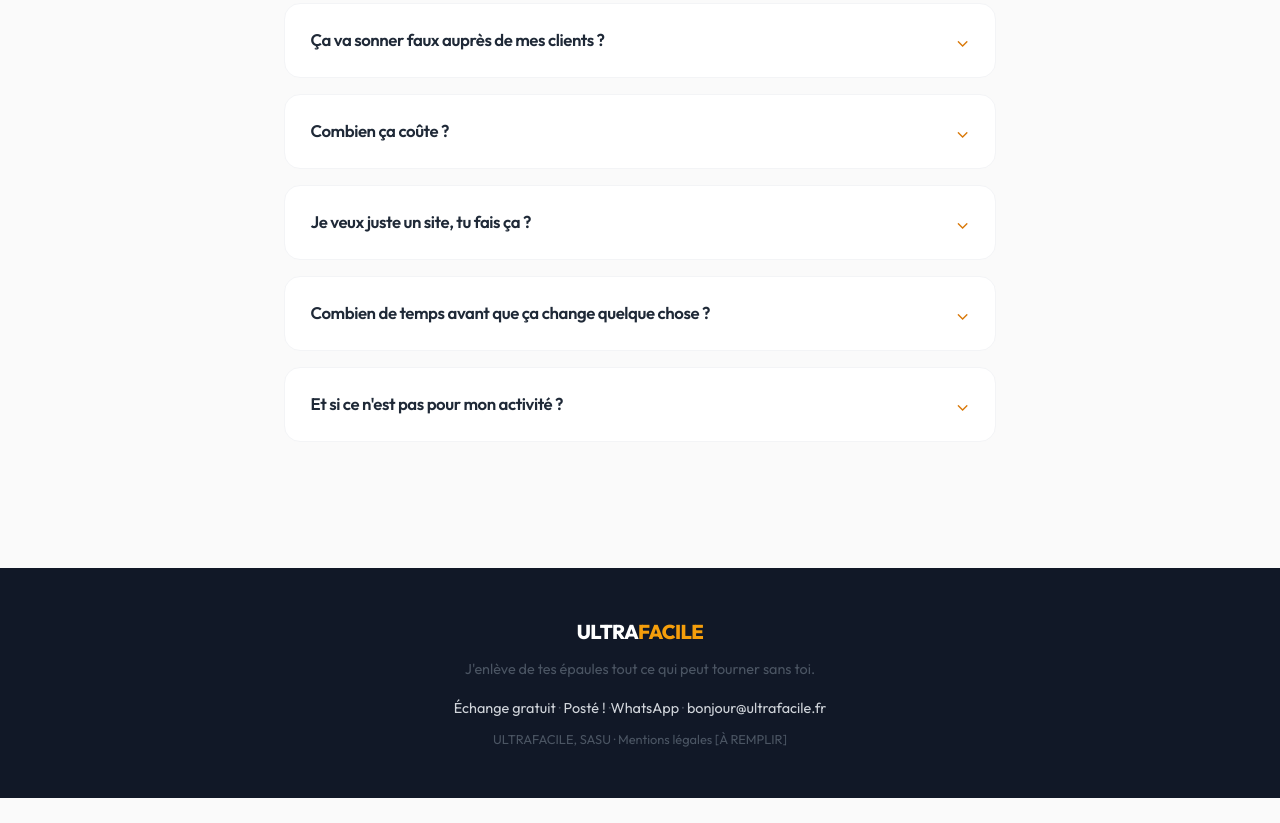
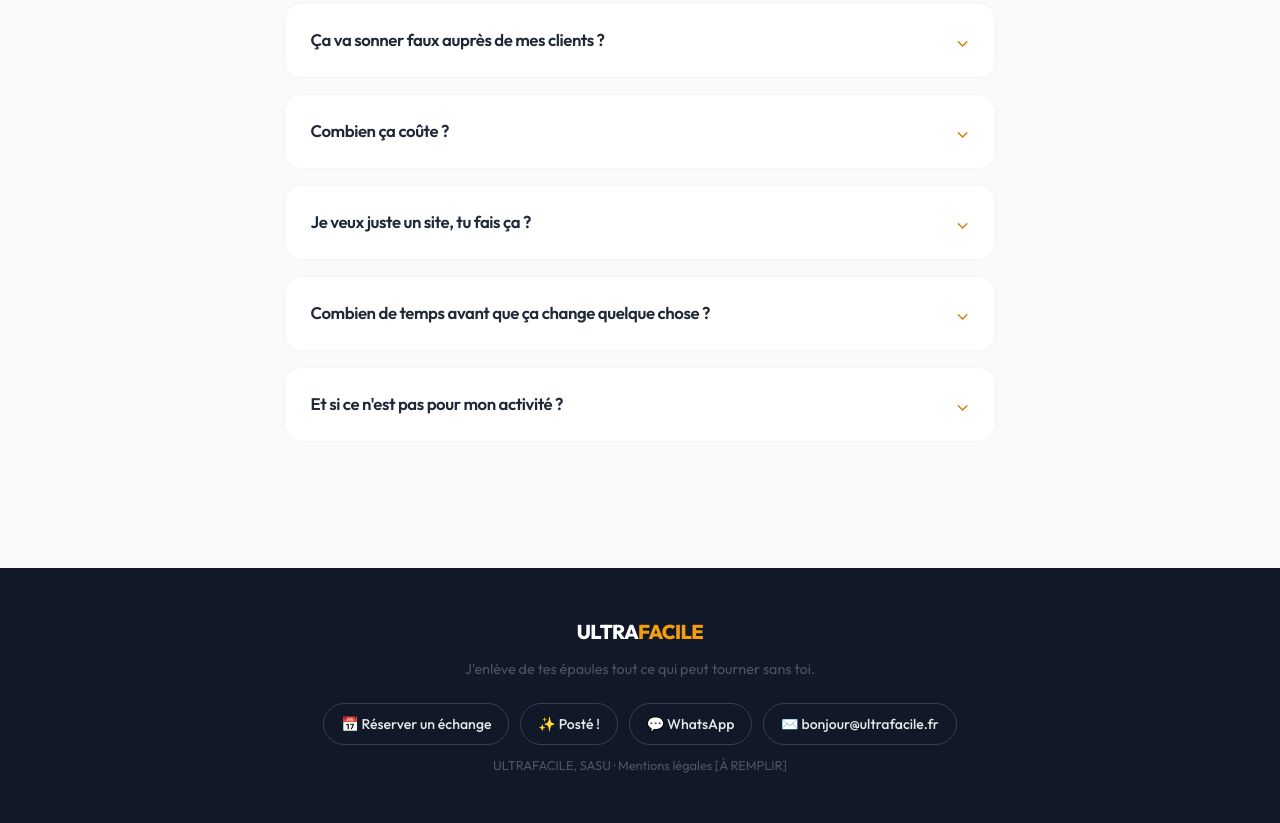
Before and after one commit to taggaddaaaa/LP_ultrafacile, a plain HTML site: page index.html in a window 1280 px wide. Shown: the part 6570-7393 px from the top of the page. Before the commit the page ends 7368 px from the top, so only its background shows below. Drawn offline with Linux system fonts and the light colour scheme.

Commit message:
favicon UF + footer en 4 boutons distincts + bouton Poste! vers poste.ultrafacile.fr + theme-color
Co-Authored-By: Claude Opus 4.8 <noreply@anthropic.com>

```diff
--- a/index.html
+++ b/index.html
@@ -8,6 +8,10 @@
 <link rel="preconnect" href="https://fonts.googleapis.com">
 <link rel="preconnect" href="https://fonts.gstatic.com" crossorigin>
 <link href="https://fonts.googleapis.com/css2?family=Outfit:wght@400;500;600;700;800&display=swap" rel="stylesheet">
+<link rel="icon" type="image/svg+xml" href="favicon.svg">
+<link rel="icon" type="image/png" sizes="32x32" href="favicon-32.png">
+<link rel="apple-touch-icon" href="apple-touch-icon.png">
+<meta name="theme-color" content="#F59E0B">
 <style>
 :root{
   --primary:#F59E0B;--primary-hover:#D97706;--primary-muted:#FEF3C7;
@@ -186,6 +190,9 @@ section{padding:110px 0}
 footer{background:#111827;color:#9CA3AF;padding:48px 0;text-align:center;font-size:.9rem}
 footer .logo{color:#fff;margin-bottom:.6rem}
 footer a{color:#D1D5DB}
+.foot-links{display:flex;gap:.7rem;justify-content:center;flex-wrap:wrap;margin-top:1.4rem}
+.foot-links a{display:inline-flex;align-items:center;gap:.45rem;padding:.55rem 1.05rem;border:1px solid rgba(255,255,255,.16);border-radius:var(--radius-full);color:#E5E7EB;font-size:.88rem;font-weight:500;transition:border-color .2s,background .2s,color .2s}
+.foot-links a:hover{border-color:var(--primary);background:rgba(245,158,11,.14);color:#fff}
 .flag{position:fixed;bottom:14px;left:14px;background:#0F766E;color:#fff;padding:.4rem .8rem;border-radius:var(--radius-full);font-size:.75rem;z-index:99;opacity:.9}
 .imgnote{text-align:center;font-size:.78rem;color:var(--text-muted);margin-top:1.5rem;font-style:italic}
 @media (prefers-reduced-motion: reduce){
@@ -317,7 +324,7 @@ footer a{color:#D1D5DB}
       <span class="badge">Produit maison</span>
       <h3><span class="poste">Posté !</span> alimente tes réseaux sociaux, sans y passer de temps</h3>
       <p>À partir de tes vraies photos, <span class="poste">Posté !</span> écrit tes publications, tu valides en un clic, ça publie tout seul.</p>
-      <br><a href="https://tidycal.com/ultrafacile/15-min-pour-voir-si-poste-est-fait-pour-toi" target="_blank" rel="noopener" class="btn magnetic">Découvrir Posté !</a>
+      <br><a href="https://poste.ultrafacile.fr" target="_blank" rel="noopener" class="btn magnetic">Découvrir Posté !</a>
     </div>
   </div>
 </section>
@@ -363,7 +370,12 @@ footer a{color:#D1D5DB}
   <div class="wrap">
     <div class="logo">ULTRA<span style="color:var(--primary)">FACILE</span></div>
     <p>J'enlève de tes épaules tout ce qui peut tourner sans toi.</p>
-    <p style="margin-top:1rem"><a href="https://tidycal.com/ultrafacile/echange-gratuit" target="_blank" rel="noopener">Échange gratuit</a> · <a href="https://tidycal.com/ultrafacile/15-min-pour-voir-si-poste-est-fait-pour-toi" target="_blank" rel="noopener">Posté !</a> ·<a href="https://wa.me/33646561787" target="_blank" rel="noopener">WhatsApp</a> · <a href="mailto:bonjour@ultrafacile.fr">bonjour@ultrafacile.fr</a></p>
+    <div class="foot-links">
+      <a href="https://tidycal.com/ultrafacile/echange-gratuit" target="_blank" rel="noopener">📅 Réserver un échange</a>
+      <a href="https://poste.ultrafacile.fr" target="_blank" rel="noopener">✨ Posté !</a>
+      <a href="https://wa.me/33646561787" target="_blank" rel="noopener">💬 WhatsApp</a>
+      <a href="mailto:bonjour@ultrafacile.fr">✉️ bonjour@ultrafacile.fr</a>
+    </div>
     <p style="margin-top:.6rem;font-size:.8rem">ULTRAFACILE, SASU · Mentions légales [À REMPLIR]</p>
   </div>
 </footer>
```
Also changed, not shown: apple-touch-icon.png (added), favicon-32.png (added), favicon-48.png (added), favicon.svg (added), 1 other file.
